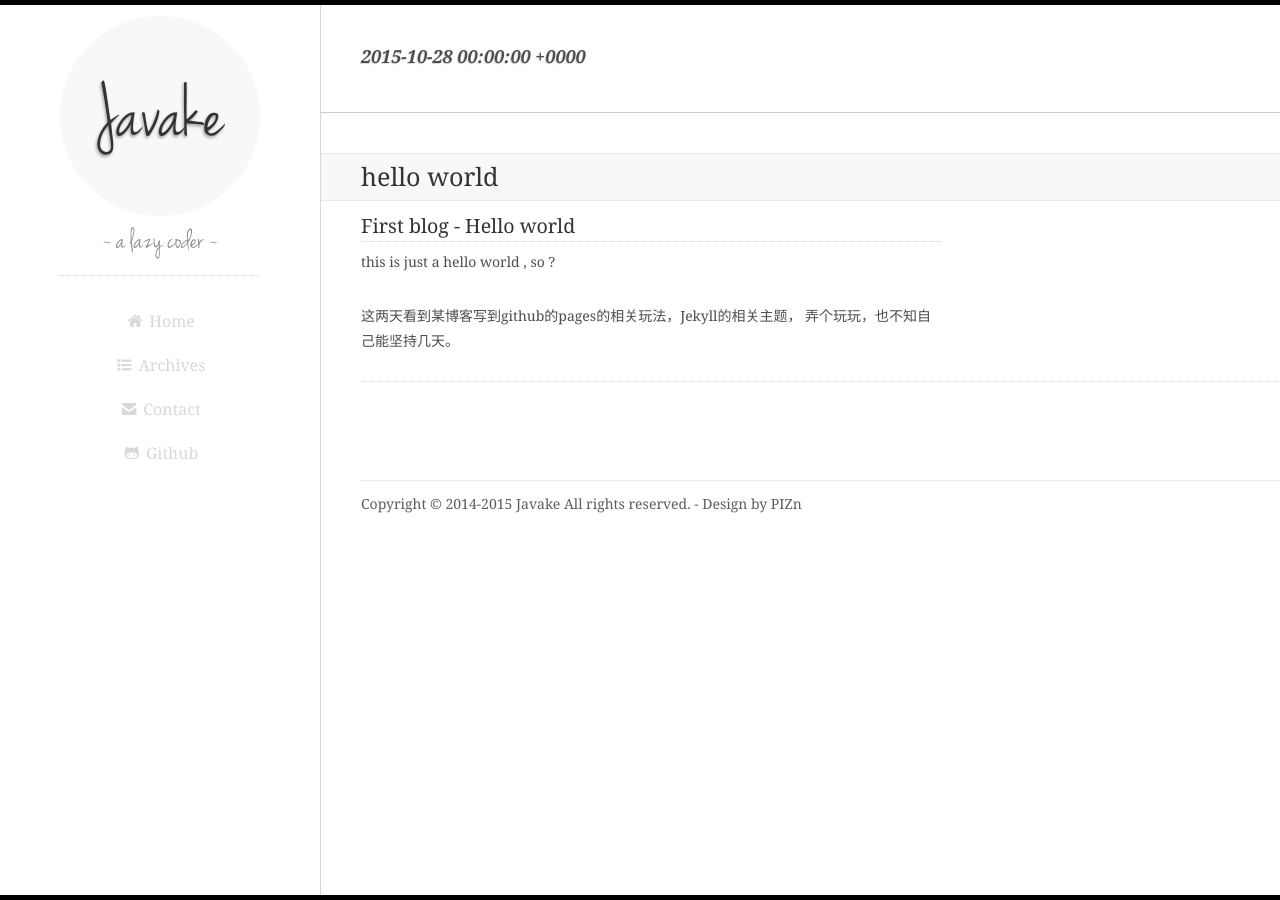
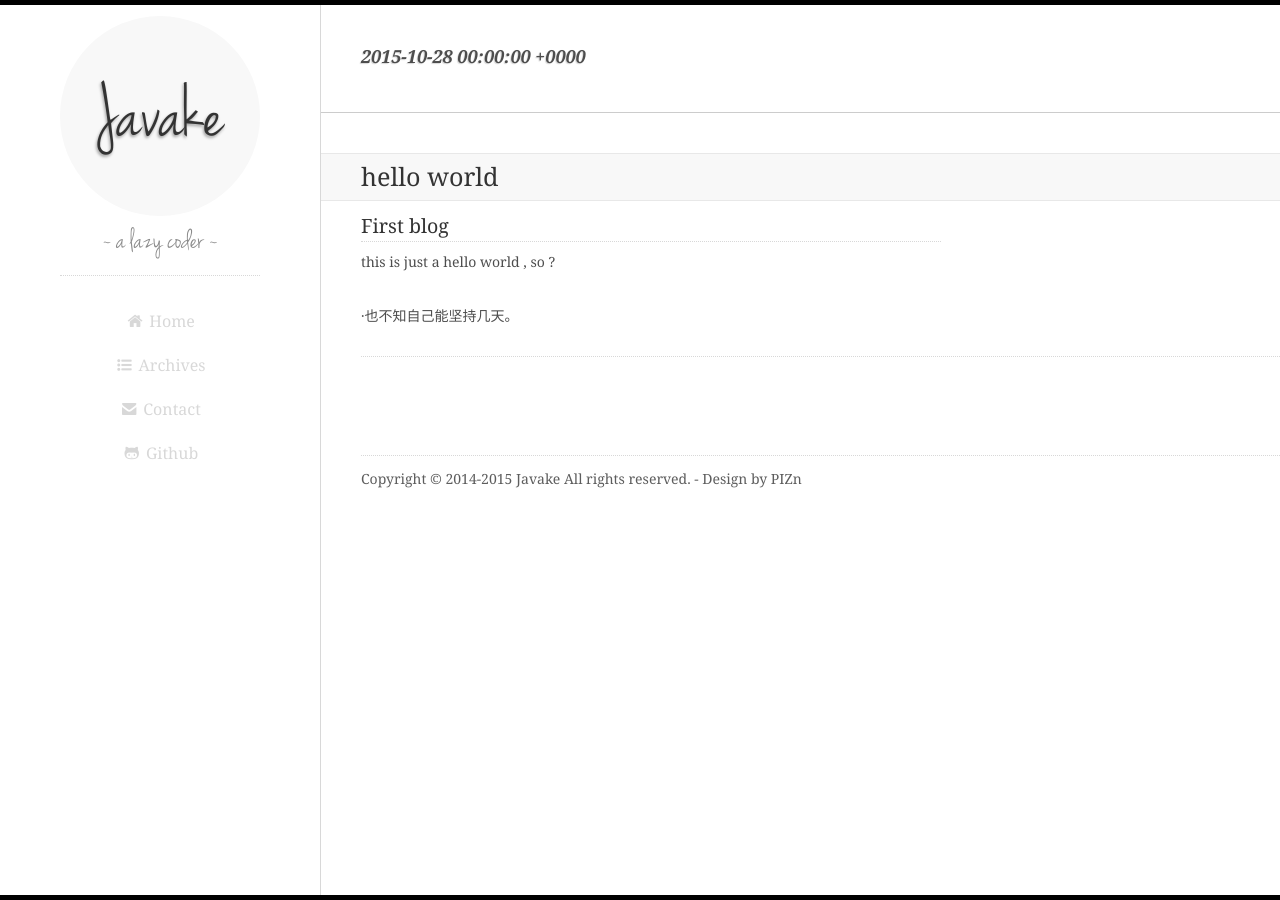
Before and after one commit to javake/javake.github.io, a Jekyll site: the page built from _posts/2015-10-28-hello-world.md, in a window 1280 px wide. Built offline with Jekyll 4.4.1, drawn with Linux system fonts in a browser that asks for light colours; Markdown is read by kramdown in place of the engine named in the settings; comment, search, counter and statistics services are not loaded.

Commit message:
Update 2015-10-28-hello-world.md

```diff
--- a/_posts/2015-10-28-hello-world.md
+++ b/_posts/2015-10-28-hello-world.md
@@ -5,9 +5,9 @@ description: first post
 keyword: javake, blog, hello world
 ---
 
-### First blog - Hello world
+### First blog ###
 this is just a hello world ,
 so ?
 
-这两天看到某博客写到github的pages的相关玩法，Jekyll的相关主题，
-弄个玩玩，也不知自己能坚持几天。
+
+·也不知自己能坚持几天。
```
